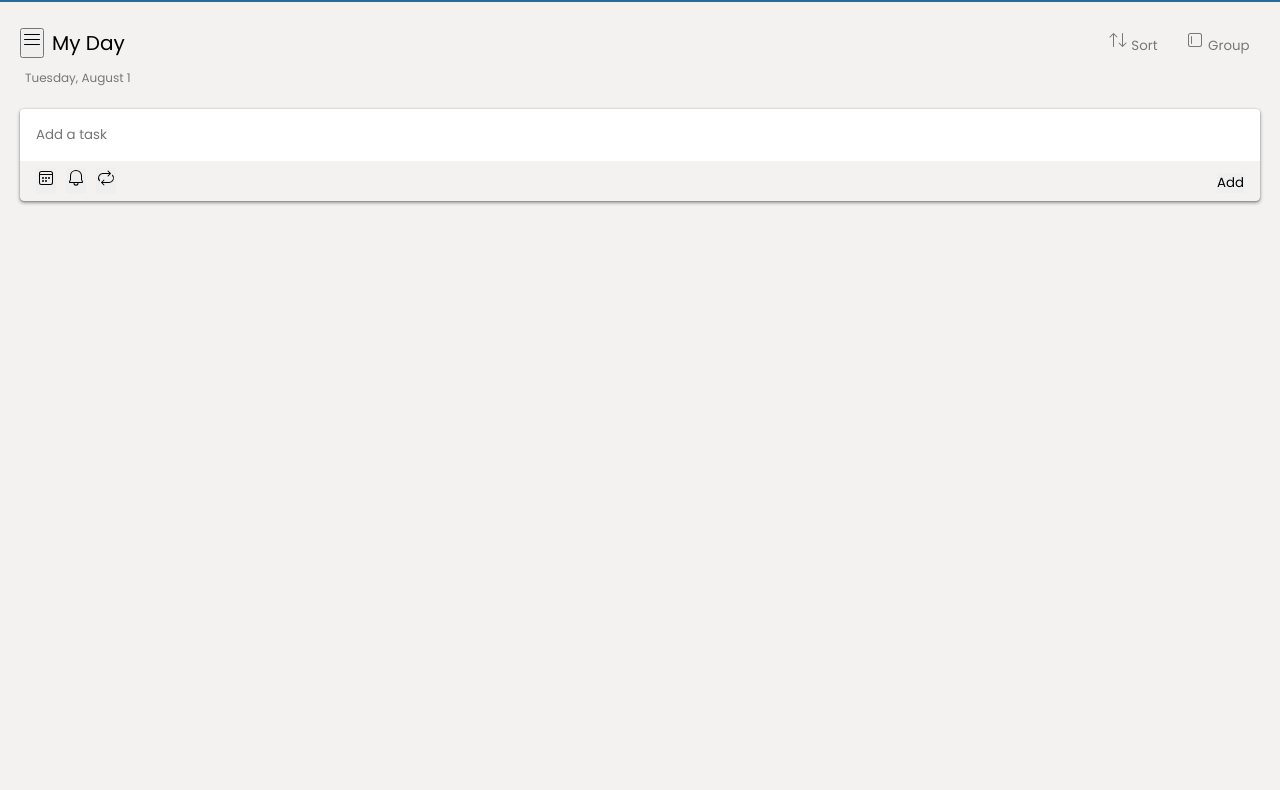
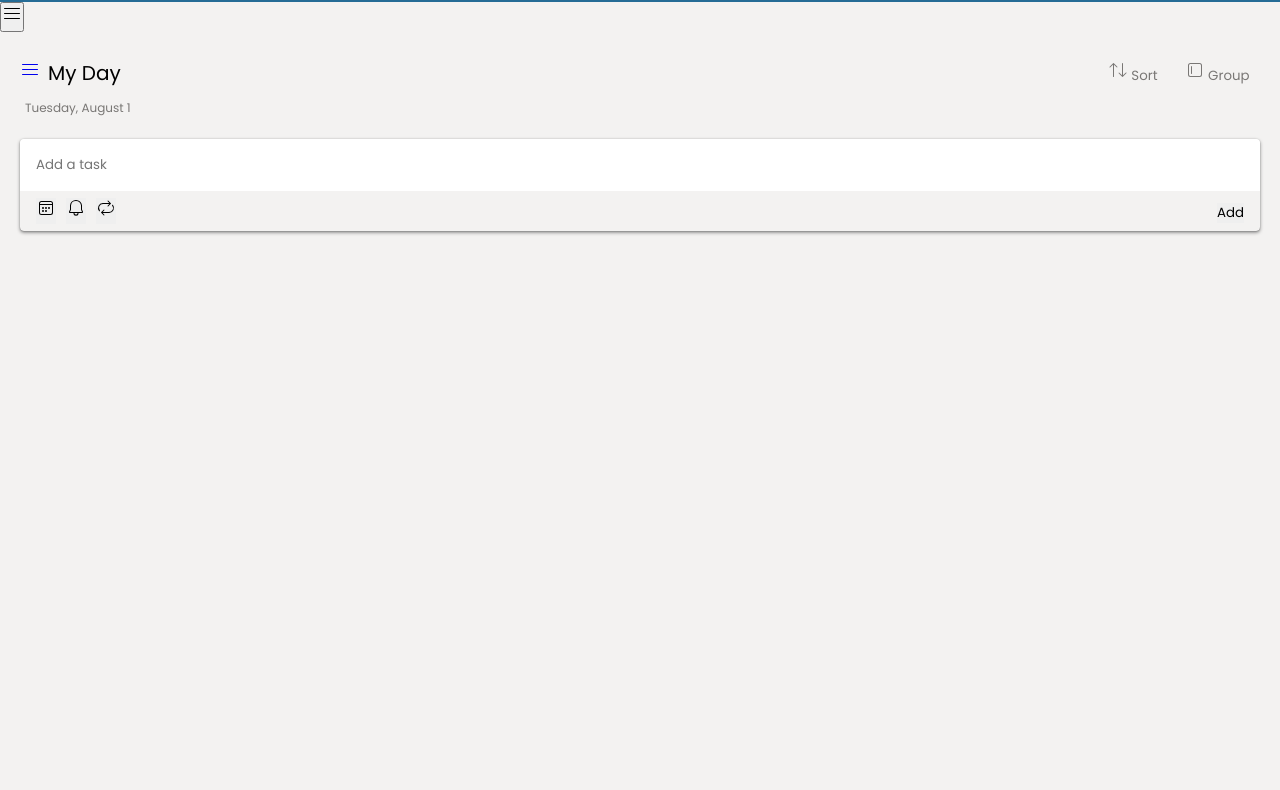
Before and after one commit to igor-romasiuk/to-do-list, a plain HTML site: page index.html in a window 1280 px wide. Shown: the part 62-852 px from the top of the page. Drawn offline with Linux system fonts and the light colour scheme.

Commit message:
started creating the sidebar HTML markup

```diff
--- a/index.html
+++ b/index.html
@@ -30,17 +30,36 @@
         </div>
     </header>
     <div class="main">
+        <div class="left-column">
+            <div class="sidebar">
+                <div class="sidebar-header">
+                    <button class="menu-btn">
+                        <svg class="fluentIcon" height="20" viewBox="0 0 20 20" xmlns="http://www.w3.org/2000/svg">
+                            <path
+                                d="M2 4.5c0-.28.22-.5.5-.5h15a.5.5 0 010 1h-15a.5.5 0 01-.5-.5zm0 5c0-.28.22-.5.5-.5h15a.5.5 0 010 1h-15a.5.5 0 01-.5-.5zm.5 4.5a.5.5 0 000 1h15a.5.5 0 000-1h-15z" fill="currentColor">
+                            </path>
+                        </svg>
+                    </button>
+                </div>
+                <div class="sidebar-content">
+                    <nav class="nav-menu">
+                        <ul class="lists"></ul>
+                    </nav>
+                    <div class="sidebar-addList"></div>
+                </div>
+            </div>
+        </div>
         <div class="toolbar">
             <div class="toolbar-top">
                 <div class="tollbar-left">
-                    <div class="sidebar">
-                        <button class="sidebar-btn">
+                    <div class="sidebar-logo">
+                        <a href="#" class="nav-link">
                             <svg class="fluentIcon" height="20" viewBox="0 0 20 20" xmlns="http://www.w3.org/2000/svg">
                                 <path
                                     d="M2 4.5c0-.28.22-.5.5-.5h15a.5.5 0 010 1h-15a.5.5 0 01-.5-.5zm0 5c0-.28.22-.5.5-.5h15a.5.5 0 010 1h-15a.5.5 0 01-.5-.5zm.5 4.5a.5.5 0 000 1h15a.5.5 0 000-1h-15z" fill="currentColor">
                                 </path>
                             </svg>
-                        </button>
+                        </a>
                     </div>
                     <div class="title-item">
                         <span class="title">My Day</span>
```
